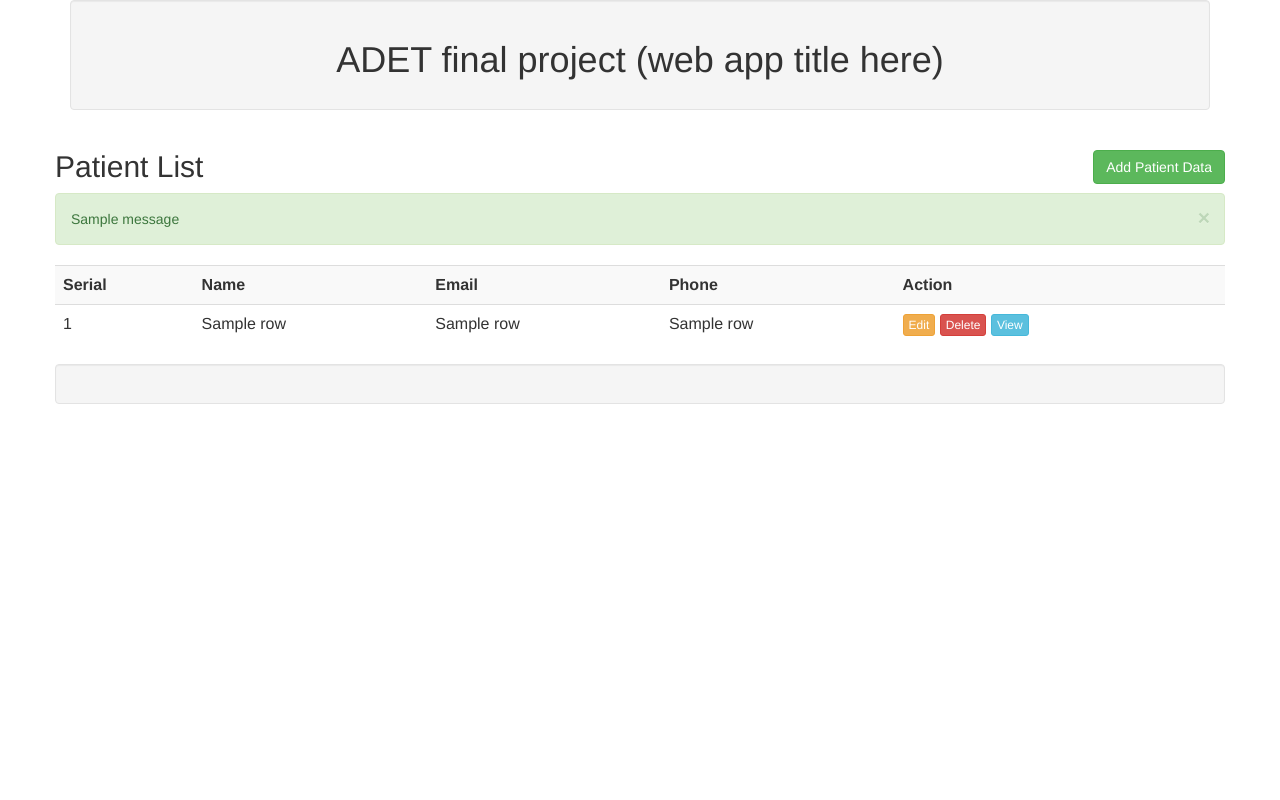
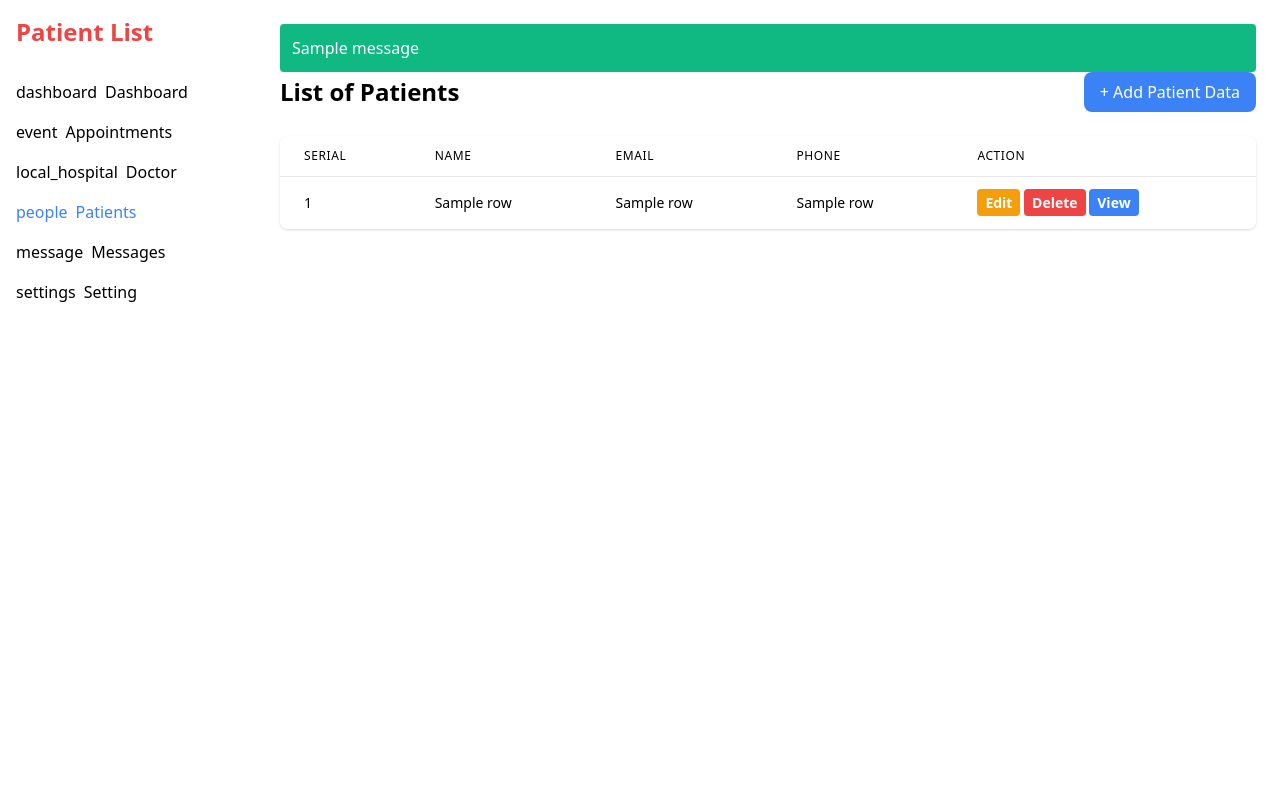
Before and after one commit to ccxrl/adet_hospital_project, a Flask app: template templates/index2.html in a window 1280 px wide. Run offline with Flask 3, Linux system fonts and the light colour scheme; the template is opened without the code that fills it: most values are stand-ins (such as "Sample title", 1, 10 or a date in 2020); one stand-in notice (Sample message) is shown; some libraries are stand-ins or nearby versions.

Commit message:
6/16/24 updates

```diff
--- a/app.py
+++ b/app.py
@@ -22,18 +22,23 @@
     return render_template('index2.html', patients=data)
 
 
+@app.route('/add_patient')
+def add_patient():
+    return render_template('add_patient.html')
+
 # add patient
 @app.route('/insert', methods=['POST'])
 def insert():
     if request.method == "POST":
-        flash("Data Inserted Successfully")
         name = request.form['name']
         email = request.form['email']
         phone = request.form['phone']
         cur = mysql.connection.cursor()
         cur.execute("INSERT INTO patients (name, email, phone) VALUES (%s, %s, %s)", (name, email, phone))
         mysql.connection.commit()
+        flash("Data Inserted Successfully")
         return redirect(url_for('Index'))
+
 
 
 # delete patient
@@ -69,9 +74,9 @@
 
 
 
-# edit patient
-@app.route('/update', methods=['POST', 'GET'])
-def update():
+# update button patient
+@app.route('/update_patient', methods=['POST'])
+def update_patient():
     if request.method == 'POST':
         id_data = request.form['id']
         name = request.form['name']
@@ -79,13 +84,41 @@
         phone = request.form['phone']
         cur = mysql.connection.cursor()
         cur.execute("""
-               UPDATE patients
-               SET name=%s, email=%s, phone=%s
-               WHERE id=%s
-            """, (name, email, phone, id_data))
+            UPDATE patients
+            SET name=%s, email=%s, phone=%s
+            WHERE id=%s
+        """, (name, email, phone, id_data))
+        mysql.connection.commit()
         flash("Data Updated Successfully")
+        return redirect(url_for('Index'))
+
+# edit patient
+@app.route('/edit_patient/<int:patient_id>', methods=['GET', 'POST'])
+def edit_patient(patient_id):
+    cur = mysql.connection.cursor()
+    if request.method == 'GET':
+        cur.execute("SELECT * FROM patients WHERE id=%s", (patient_id,))
+        patient = cur.fetchone()
+        cur.close()
+        if patient:
+            return render_template('edit_patient.html', patient=patient)
+        else:
+            flash("Patient not found")
+            return redirect(url_for('Index'))
+    elif request.method == 'POST':
+        id_data = request.form['id']
+        name = request.form['name']
+        email = request.form['email']
+        phone = request.form['phone']
+        cur.execute("""
+            UPDATE patients
+            SET name=%s, email=%s, phone=%s
+            WHERE id=%s
+        """, (name, email, phone, id_data))
         mysql.connection.commit()
+        flash("Data Updated Successfully")
         return redirect(url_for('Index'))
+
 
 
 # view patient
--- a/templates/header.html
+++ b/templates/header.html
@@ -1,20 +1,9 @@
-<html>
+<!DOCTYPE html>
+<html lang="en">
 
 <head>
-
-    <title>ADET final project</title>
-    <link href="{{url_for('static', filename = 'css/bootstrap.min.css')}}" rel="stylesheet">
-
+    <meta charset="UTF-8">
+    <meta name="viewport" content="width=device-width, initial-scale=1.0">
+    <title>Edit Record</title>
+    <script src="https://cdn.tailwindcss.com"></script>
 </head>
-
-<body>
-
-
-<div class="container">
-
-    <div class="well text-center">
-
-        <h1>ADET final project (web app title here)</h1>
-
-
-    </div>
--- a/templates/index2.html
+++ b/templates/index2.html
@@ -1,286 +1,112 @@
-{% include "header.html" %}
+<!DOCTYPE html>
+<html lang="en">
 
-<link href="{{url_for('static', filename = 'css/bootstrap.min.css')}}" rel="stylesheet">
+<head>
+    <meta charset="UTF-8">
+    <meta name="viewport" content="width=device-width, initial-scale=1.0">
+    <title>List of Patients</title>
+    <!-- Include Tailwind CSS -->
+    <link href="https://cdn.jsdelivr.net/npm/tailwindcss@2.2.19/dist/tailwind.min.css" rel="stylesheet">
+    <!-- Include any additional stylesheets or scripts here -->
+</head>
 
 {% block body %}
+<div class="min-h-screen bg-zinc-100 dark:bg-zinc-900 flex">
 
+    <!-- Sidebar -->
+    <aside class="w-64 bg-white dark:bg-zinc-800 p-4">
+        <div class="text-red-500 text-2xl font-bold mb-8">Patient List</div>
+        <nav>
+            <ul>
+                <li class="mb-4">
+                    <a href="#" class="flex items-center text-zinc-700 dark:text-zinc-300">
+                        <span class="material-icons mr-2">dashboard</span>
+                        Dashboard
+                    </a>
+                </li>
+                <li class="mb-4">
+                    <a href="#" class="flex items-center text-zinc-700 dark:text-zinc-300">
+                        <span class="material-icons mr-2">event</span>
+                        Appointments
+                    </a>
+                </li>
+                <li class="mb-4">
+                    <a href="#" class="flex items-center text-zinc-700 dark:text-zinc-300">
+                        <span class="material-icons mr-2">local_hospital</span>
+                        Doctor
+                    </a>
+                </li>
+                <li class="mb-4">
+                    <ahref="#" class="flex items-center text-blue-500">
+                        <span class="material-icons mr-2">people</span>
+                        Patients
+                    </a>
+                </li>
+                <li class="mb-4">
+                    <a href="#" class="flex items-center text-zinc-700 dark:text-zinc-300">
+                        <span class="material-icons mr-2">message</span>
+                        Messages
+                    </a>
+                </li>
+                <li>
+                    <a href="#" class="flex items-center text-zinc-700 dark:text-zinc-300">
+                        <span class="material-icons mr-2">settings</span>
+                        Setting
+                    </a>
+                </li>
+            </ul>
+        </nav>
+    </aside>
 
+    <!-- Main Content -->
+    <div class="flex-1 p-6">
+        <!-- Flash Messages -->
+        {% for message in get_flashed_messages() %}
+        <div class="bg-green-500 text-white p-3 rounded">
+        {{ message }}
+        </div>
+        {% endfor %}
 
-    <div class="row">
+        <div class="flex justify-between items-center mb-6">
+            <h1 class="text-2xl font-semibold text-zinc-800 dark:text-zinc-200">List of Patients</h1>
+            <a href="{{ url_for('add_patient') }}" class="bg-blue-500 text-white px-4 py-2 rounded-lg">+ Add Patient Data</a>
+        </div>
 
-        <div class="col md-12">
+        <!-- Patient List Table -->
+        <div class="bg-white dark:bg-zinc-800 shadow rounded-lg overflow-hidden">
+            <table class="min-w-full bg-white dark:bg-zinc-800">
+                <thead>
+                    <tr>
+                        <th class="px-6 py-3 border-b border-zinc-200 dark:border-zinc-700 bg-zinc-50 dark:bg-zinc-700 text-left text-xs font-medium text-zinc-500 dark:text-zinc-300 uppercase tracking-wider">Serial</th>
+                        <th class="px-6 py-3 border-b border-zinc-200 dark:border-zinc-700 bg-zinc-50 dark:bg-zinc-700 text-left text-xs font-medium text-zinc-500 dark:text-zinc-300 uppercase tracking-wider">Name</th>
+                        <th class="px-6 py-3 border-b border-zinc-200 dark:border-zinc-700 bg-zinc-50 dark:bg-zinc-700 text-left text-xs font-medium text-zinc-500 dark:text-zinc-300 uppercase tracking-wider">Email</th>
+                        <th class="px-6 py-3 border-b border-zinc-200 dark:border-zinc-700 bg-zinc-50 dark:bg-zinc-700 text-left text-xs font-medium text-zinc-500 dark:text-zinc-300 uppercase tracking-wider">Phone</th>
+                        <th class="px-6 py-3 border-b border-zinc-200 dark:border-zinc-700 bg-zinc-50 dark:bg-zinc-700 text-left text-xs font-medium text-zinc-500 dark:text-zinc-300 uppercase tracking-wider">Action</th>
+                    </tr>
+                </thead>
+                <tbody class="bg-white dark:bg-zinc-800 divide-y divide-zinc-200 dark:divide-zinc-700">
+                    {% for row in patients %}
+                    <tr>
+                        <td class="px-6 py-4 whitespace-nowrap text-sm text-zinc-900 dark:text-zinc-100">{{ row.0 }}</td>
+                        <td class="px-6 py-4 whitespace-nowrap text-sm text-zinc-900 dark:text-zinc-100">{{ row.1 }}</td>
+                        <td class="px-6 py-4 whitespace-nowrap text-sm text-zinc-900 dark:text-zinc-100">{{ row.2 }}</td>
+                        <td class="px-6 py-4 whitespace-nowrap text-sm text-zinc-900 dark:text-zinc-100">{{ row.3 }}</td>
+                        <td class="px-6 py-4 whitespace-nowrap text-sm text-zinc-900 dark:text-zinc-100">
+                            <a href="{{ url_for('edit_patient', patient_id=row.0) }}" class="bg-yellow-500 hover:bg-yellow-700 text-white font-bold py-1 px-2 rounded">Edit</a>
+                            <a href="/delete/{{ row.0 }}" class="bg-red-500 hover:bg-red-700 text-white font-bold py-1 px-2 rounded" onclick="return confirm('Are You Sure For Delete?')">Delete</a>
+                            <a href="{{ url_for('view_patient', patient_id=row.0) }}" class="bg-blue-500 hover:bg-blue-700 text-white font-bold py-1 px-2 rounded">View</a>
+                        </td>
+                    </tr>
+                    {% endfor %}
+                </tbody>
+            </table>
+        </div>
 
-
-
-            <h2>Patient List <button type="button" class="btn btn-success  pull-right" data-toggle="modal" data-target="#myModal">Add Patient Data</button></h2>
-
-
-    {%with messages = get_flashed_messages()%}
-
-    {%if messages%}
-
-    {% for message in messages %}
-
-    <div class="alert alert-success alert-dismissable" role="alert">
-
-     <button type="button" class="close" data-dismiss="alert" aria-label ="close">
-
-         <span aria-hidden="true">&times;</span>
-
-     </button>
-        {{message}}
 
 
     </div>
 
-
-    {%endfor%}
-    {%endif%}
-    {%endwith%}
-
-
-
-
-            <table class="table table-striped">
-
-
-                <tr>
-              <th>Serial</th>
-              <th>Name</th>
-              <th>Email</th>
-              <th>Phone</th>
-              <th>Action</th>
-
-
-          </tr>
-                {% for row in patients %}
-                <tr>
-                    <td>{{row.0}}</td>
-                    <td>{{row.1}}</td>
-                    <td>{{row.2}}</td>
-                    <td>{{row.3}}</td>
-                    <td>
-                        <a href="/update/{{row.0}}" class="btn btn-warning btn-xs" data-toggle="modal" data-target="#modaledit{{row.0}}">Edit</a>
-                        <a href="/delete/{{ row.0 }}" class="btn btn-danger btn-xs" onclick="return confirm('Are You Sure For Delete?')">Delete</a>
-                        <a href="{{ url_for('view_patient', patient_id=row.0) }}" class="btn btn-info btn-xs">View</a>
-
-                    </td>
-
-                </tr>
-
-                <div id="modaledit{{row.0}}" class="modal fade" role="dialog">
-
-
-   <div class="modal-dialog">
-
-
-      <div class="modal-content">
-
-
-         <div class="modal-header">
-
-
-            <button type="button" class="close" data-dismiss="modal">&times;</button>
-
-
-            <h4 class="modal-title">Update Information</h4>
-
-
-         </div>
-
-
-         <div class="modal-body">
-
-
-            <form action="{{ url_for('update') }}" method="POST">
-
-
-               <div class="form-group">
-
-
-                  <label>Name:</label>
-                   <input type="hidden"  name="id" value="{{row.0}}">
-
-                  <input type="text" class="form-control" name="name" value="{{row.1}}">
-
-
-               </div>
-
-
-
-               <div class="form-group">
-
-
-                  <label>Email:</label>
-
-                  <input type="text" class="form-control" name="email" value="{{row.2}}">
-
-
-               </div>
-
-
-               <div class="form-group">
-
-
-                  <label>Phone:</label>
-
-                  <input type="text" class="form-control" name="phone" value="{{row.3}}">
-
-
-               </div>
-
-
-               <div class="form-group">
-
-
-                  <button class="btn btn-primary" type="sbumit">Update</button>
-
-
-               </div>
-
-
-            </form>
-
-
-         </div>
-
-
-         <div class="modal-footer">
-
-
-            <button type="button" class="btn btn-default" data-dismiss="modal">Close</button>
-
-
-         </div>
-
-
-      </div>
-
-
-   </div>
-
-
 </div>
 
-
-                {% endfor  %}
-
-
-                </tbody>
-
-
-            </table>
-
-
-        </div>
-
-
-<!-- Modal -->
-
-
-<div id="myModal" class="modal fade" role="dialog">
-
-
-   <div class="modal-dialog">
-
-
-      <div class="modal-content">
-
-
-         <div class="modal-header">
-
-
-            <button type="button" class="close" data-dismiss="modal">&times;</button>
-
-
-            <h4 class="modal-title">Please Insert Data</h4>
-
-
-         </div>
-
-
-         <div class="modal-body">
-
-
-            <form action="{{ url_for('insert') }}" method="POST">
-
-
-               <div class="form-group">
-
-
-                  <label>Name:</label>
-                  <input type="text" class="form-control" name="name" required="1">
-
-
-               </div>
-
-
-                <div class="form-group">
-
-
-                  <label>Email:</label>
-                  <input type="text" class="form-control" name="email">
-
-
-               </div>
-
-
-                <div class="form-group">
-
-
-                  <label>Phone:</label>
-                  <input type="text" class="form-control" name="phone" required="1">
-
-
-               </div>
-
-
-
-               <div class="form-group">
-
-
-                  <button class="btn btn-primary" type="submit">Insert Data</button>
-
-
-               </div>
-
-
-            </form>
-
-
-         </div>
-
-
-         <div class="modal-footer">
-
-
-            <button type="button" class="btn btn-default" data-dismiss="modal">Close</button>
-
-
-         </div>
-
-
-      </div>
-
-
-   </div>
-
-
-</div>
-
-
-
-
-  {% include "footer.html" %}
-    </div>
-
-
-</div>
-
-
+{% include "footer.html" %}
 {% endblock %}
-
-
-<script type="text/javascript" src="{{url_for('static', filename='js/jquery-3.2.1.min.js') }}"></script>
-
-<script type="text/javascript" src="{{url_for('static', filename = 'js/bootstrap.min.js')}}"></script>
```
Also changed, not shown: templates/add_patient.html (added, +27 -0 lines), templates/addpatient.html (deleted, +0 -68 lines), templates/edit_patient.html (added, +45 -0 lines), templates/main.html (deleted, +0 -130 lines), templates/view_patient.html (+7 -5 lines).
